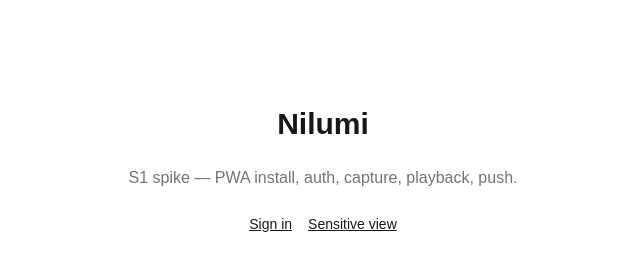
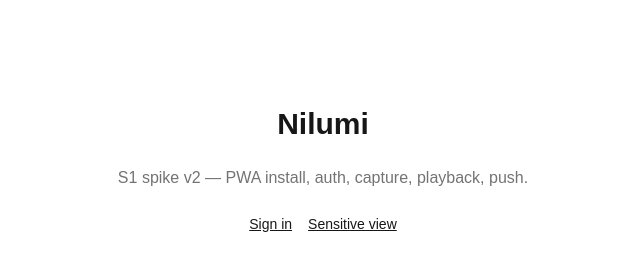
Before and after one commit to nishanthturnstile/nilumi, a Next.js app in the folder spikes/s1/: page / in a window 1280 px wide. Shown: the top 256 px of the page, without its empty margins (317-957 px from the left). Built offline with nearby package versions, Linux system fonts and the light colour scheme.

Commit message:
S1 M5: trivial UI change to validate update pickup (subtitle v2)

```diff
--- a/spikes/s1/app/page.tsx
+++ b/spikes/s1/app/page.tsx
@@ -7,7 +7,7 @@ export default function Home() {
   return (
     <main className="flex flex-1 flex-col items-center justify-center gap-6 p-8 text-center">
       <h1 className="text-3xl font-semibold">Nilumi</h1>
-      <p className="text-neutral-500">S1 spike — PWA install, auth, capture, playback, push.</p>
+      <p className="text-neutral-500">S1 spike v2 — PWA install, auth, capture, playback, push.</p>
       <div className="flex gap-4 text-sm">
         <Link className="underline" href="/auth/sign-in">Sign in</Link>
         <Link className="underline" href="/sensitive">Sensitive view</Link>
```
